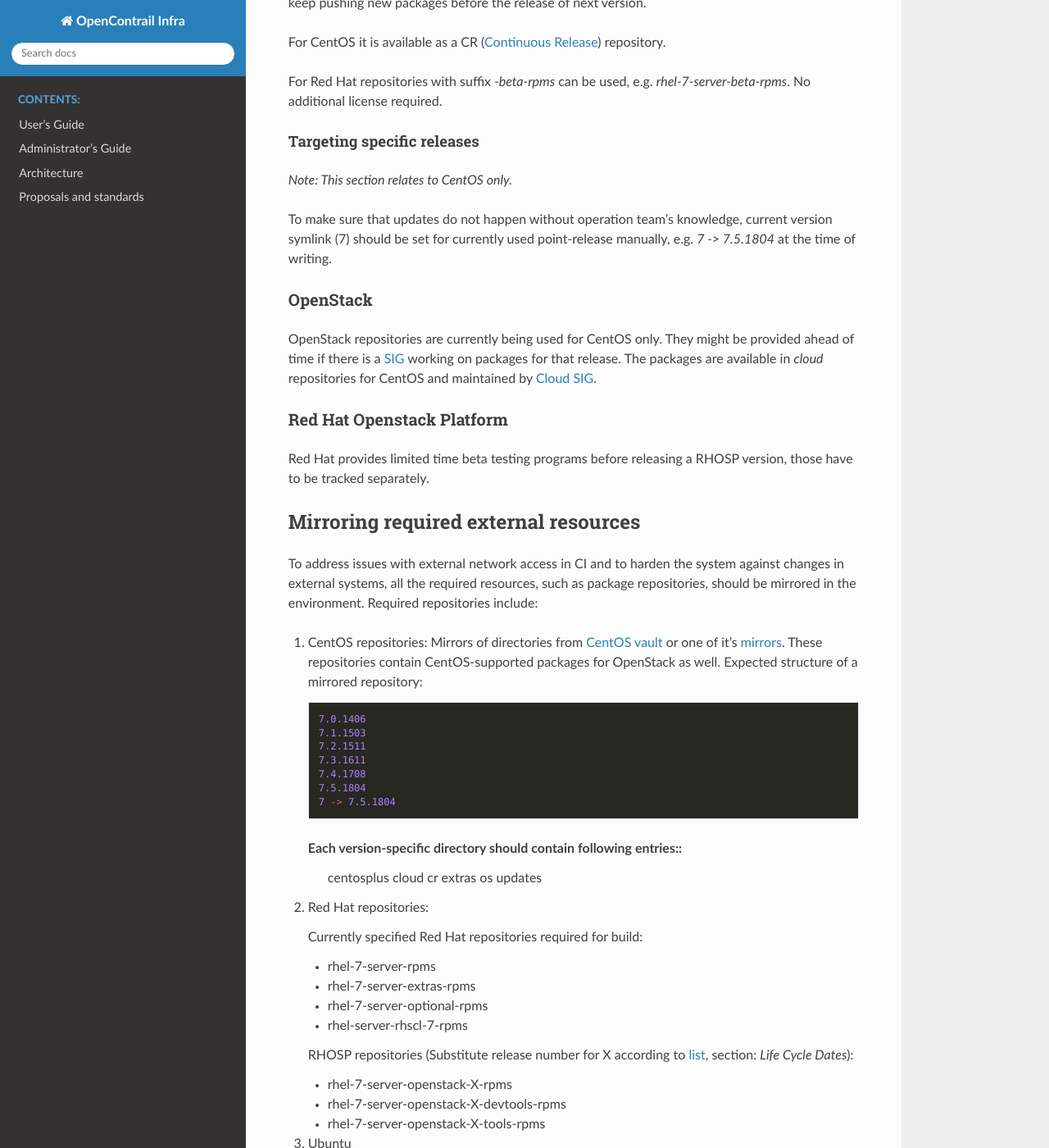
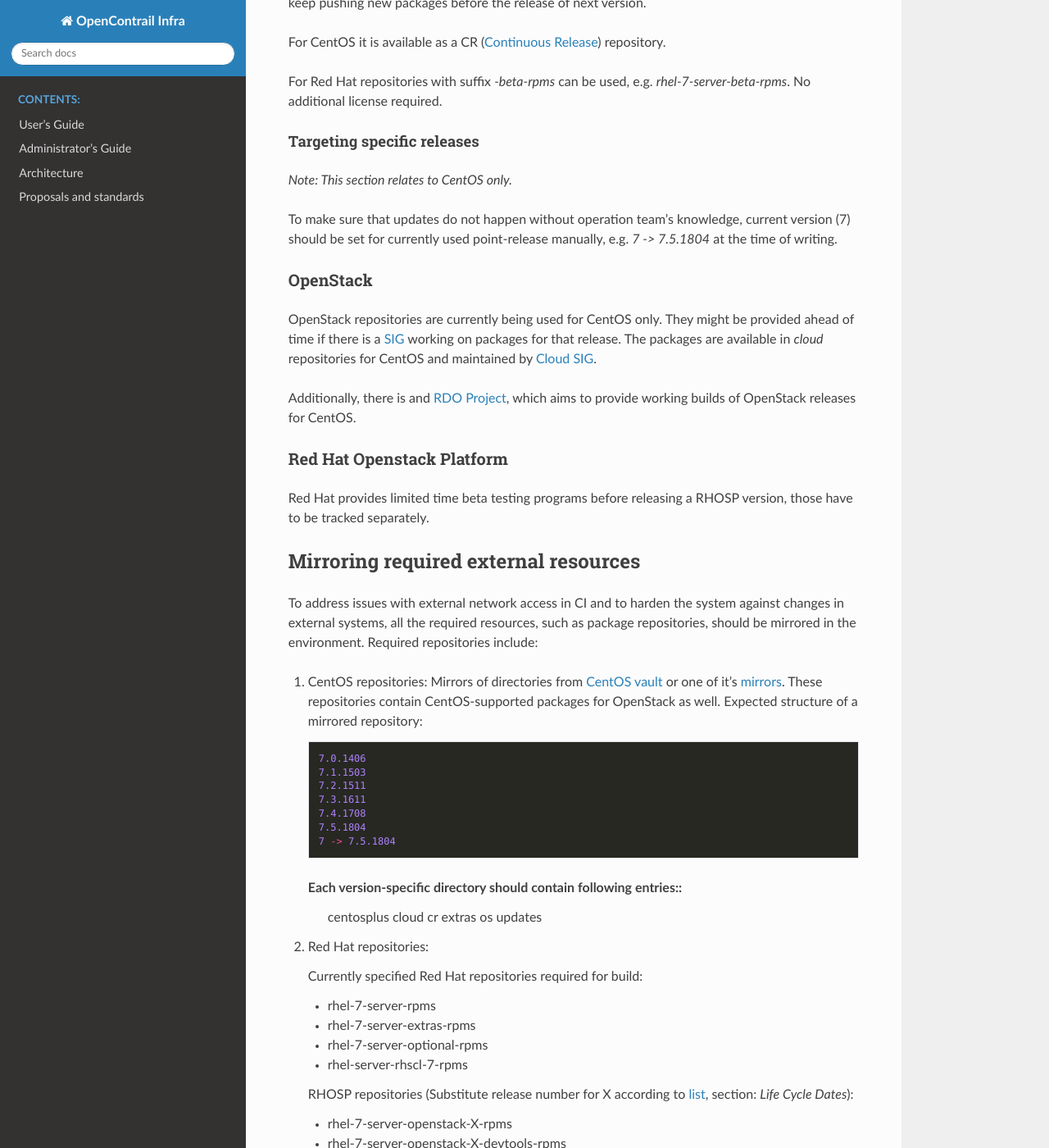
Before and after one commit to wurbanski/contrail-infra-doc, a Sphinx documentation site: the page built from source/rfc/versioning.rst, in a window 1280 px wide and 1400 px high, scrolled down 1860 px. Shown: the whole window at 82% size. Built offline with Sphinx 7.4.7 and the Read the Docs theme 2.0.0, drawn with Linux system fonts in a browser that asks for light colours; some of the changed text lies outside the part shown.

Commit message:
Added info about RDO Project CentOS Packages

```diff
--- a/source/rfc/versioning.rst
+++ b/source/rfc/versioning.rst
@@ -80,12 +80,14 @@
 
 *Note: This section relates to CentOS only.*
 
-To make sure that updates do not happen without operation team's knowledge, current version symlink (7) should be set for currently used point-release manually, e.g. `7 -> 7.5.1804` at the time of writing.
+To make sure that updates do not happen without operation team's knowledge, current version (7) should be set for currently used point-release manually, e.g. `7 -> 7.5.1804` at the time of writing.
 
 OpenStack
 ^^^^^^^^^
 
 OpenStack repositories are currently being used for CentOS only. They might be provided ahead of time if there is a `SIG <https://wiki.centos.org/SpecialInterestGroup>`_ working on packages for that release. The packages are available in `cloud` repositories for CentOS and maintained by `Cloud SIG <https://wiki.centos.org/SpecialInterestGroup/Cloud>`_.
+
+Additionally, there is and `RDO Project <https://www.rdoproject.org/>`_, which aims to provide working builds of OpenStack releases for CentOS.
 
 Red Hat Openstack Platform
 ^^^^^^^^^^^^^^^^^^^^^^^^^^
@@ -131,10 +133,18 @@
    * rhel-7-server-openstack-X-devtools-rpms
    * rhel-7-server-openstack-X-tools-rpms
 
+   Beta RHOSP repositories:
+
+   * rhel-7-server-openstack-beta-rpms
+   * rhel-7-server-openstack-devtools-beta-rpms
+   * rhel-7-server-openstack-tools-beta-rpms
+
 3. Ubuntu
 
    Mirror packages from official Ubuntu repositories. TBD
 
 4. OpenStack
 
+   In addition to CentOS CloudSIG repositories, OpenStack master builds can be picked up from `RDO trunk <https://trunk.rdoproject.org/centos7-master/current/>`_. This should also be mirrored once openstack master-builds start.
+
    In addition to packages (handled on a per-OS basis), `OpenStack Kolla <https://wiki.openstack.org/wiki/Kolla>`_ docker images are used. Images are available on Kolla's `dockerhub page <https://hub.docker.com/u/kolla/>`_.
```
